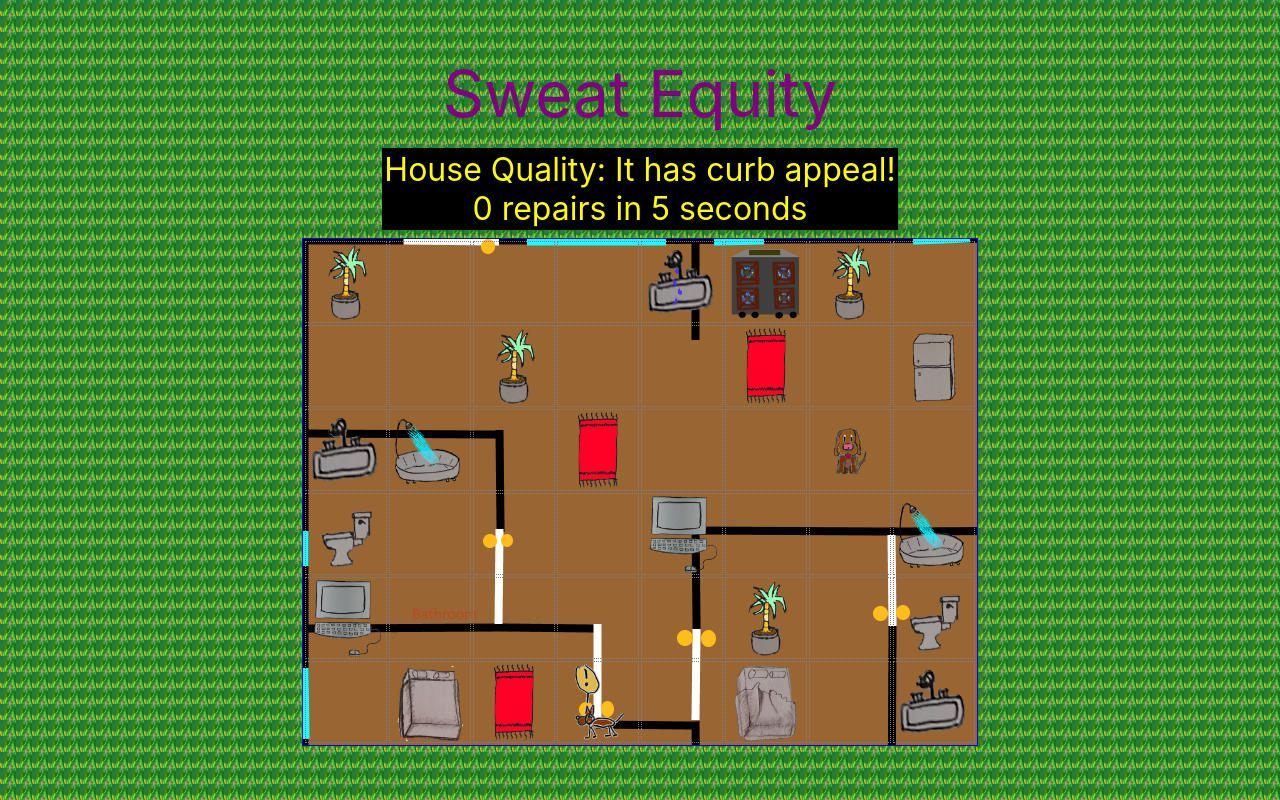
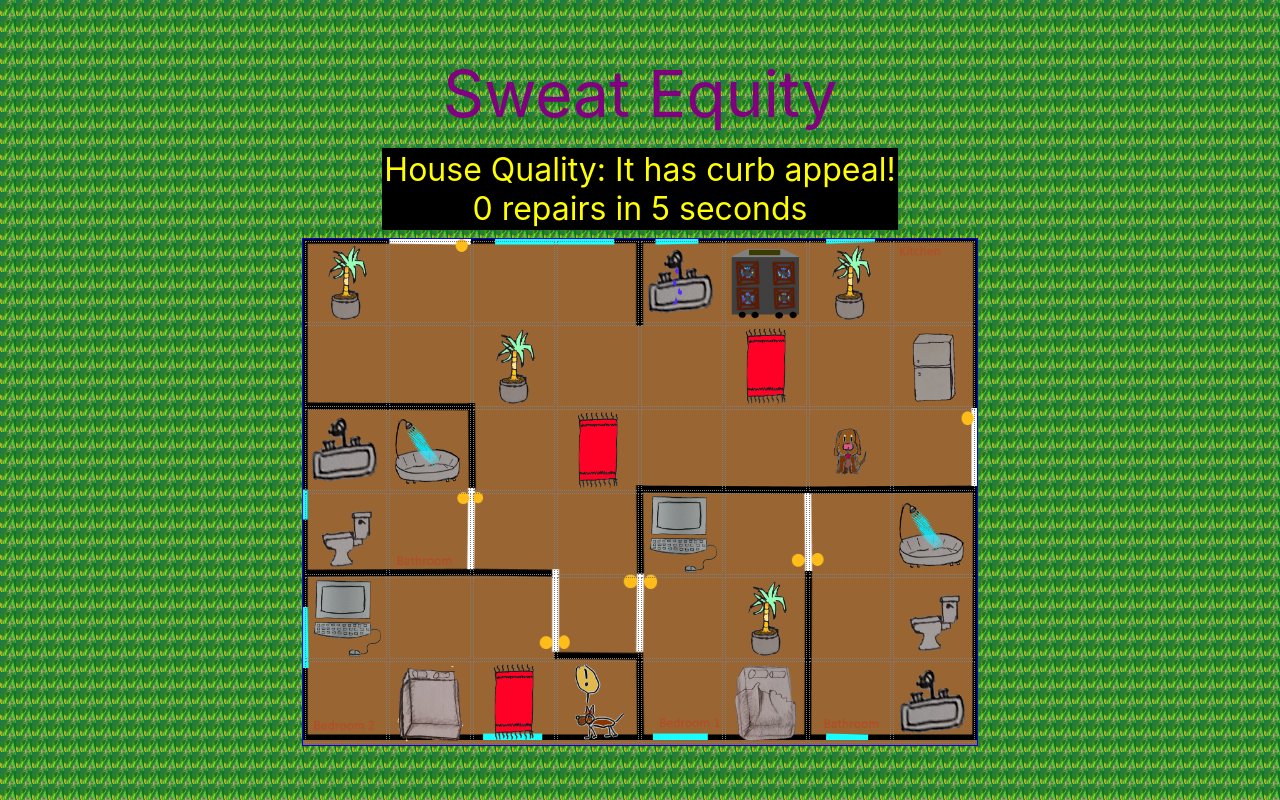
Before and after one commit to addison-grant/sweat-equity-2, a React (Create React App) app: page / in a window 1280 px wide. Built offline with nearby package versions, Linux system fonts and the light colour scheme; no server answers.

Commit message:
resize prop in css.

```diff
--- a/src/components/House.css
+++ b/src/components/House.css
@@ -27,7 +27,11 @@
 .House-main {
   border: 1px solid blue;
   background-color: #996633;
-  background-image: url("../img/floorPlan.PNG");
+  background-image: url('../img/floorPlan.PNG');
+  background-repeat: no-repeat;
+  background-size: 100%;
+
+  cursor: url('../img/man.png'), auto;
 }
 
 .House-plot {
```
